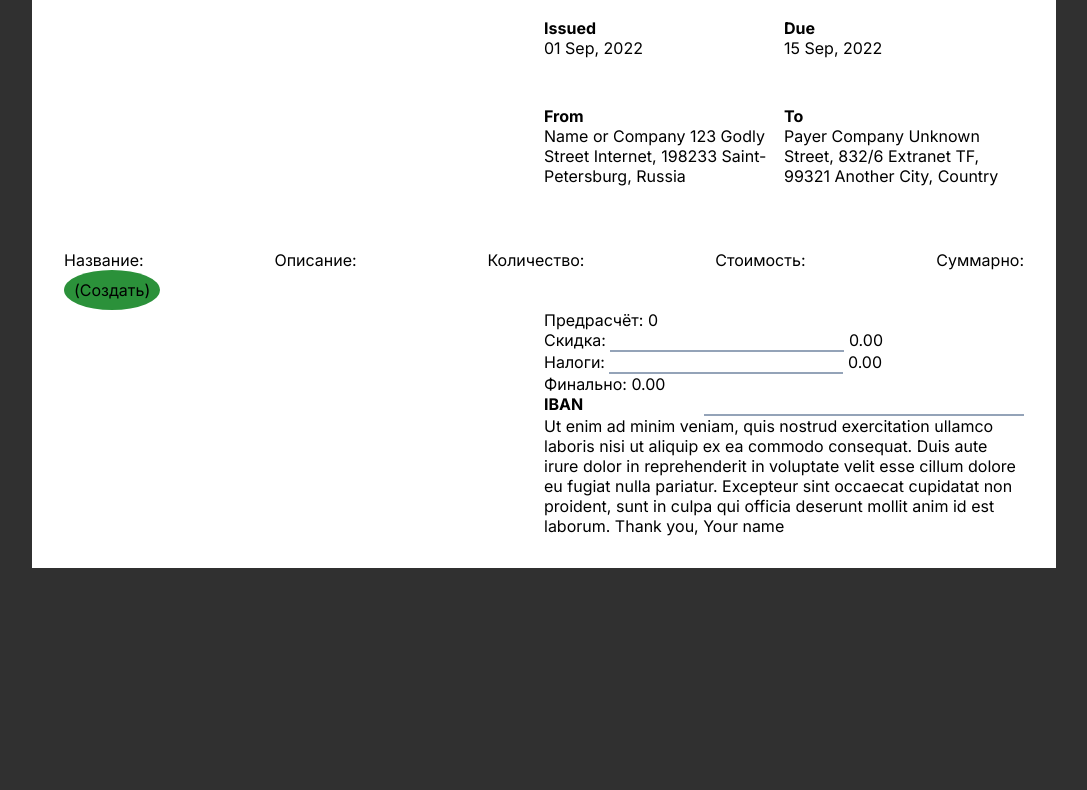
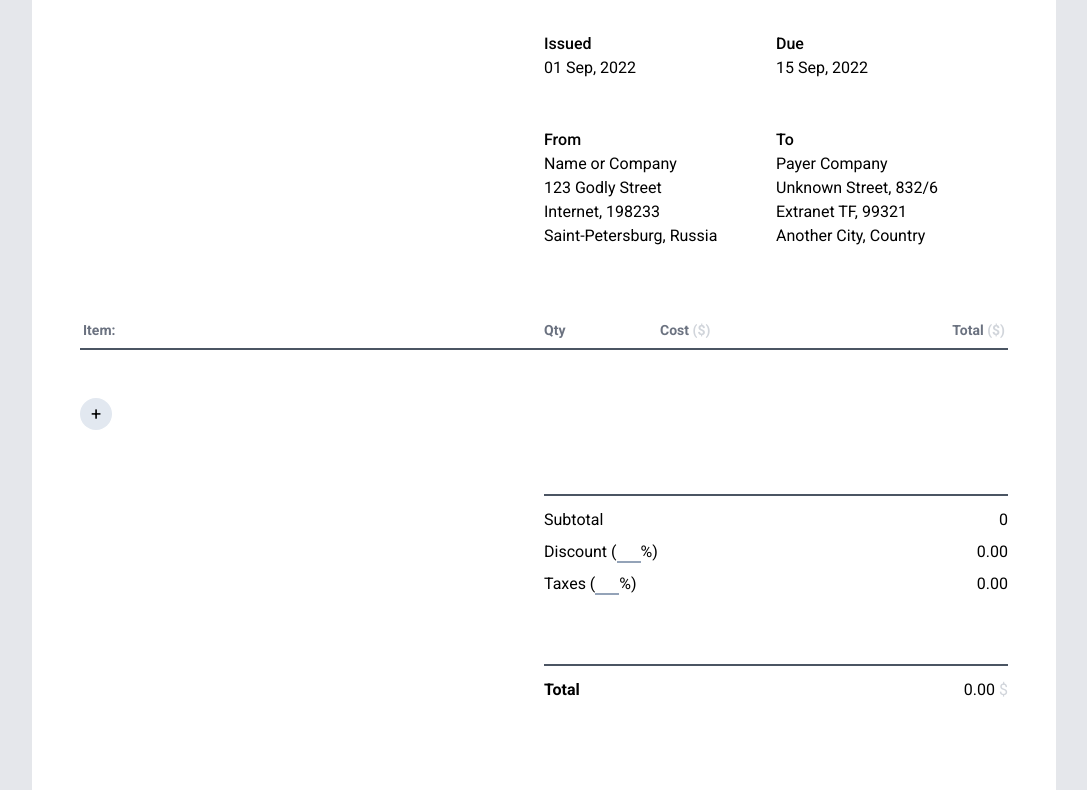
Before and after one commit to SomeArtem/my-invoice-app, a website built with Vite: page index.html in a window 1280 px wide. Shown: the part 116-906 px from the top of the page, without its empty margins (96-1183 px from the left). Before the commit the page ends 800 px from the top, so only its background shows below. Built offline with nearby package versions, Linux system fonts and the light colour scheme.

Commit message:
visual ok

```diff
--- a/Src/Components/TableItem.js
+++ b/Src/Components/TableItem.js
@@ -17,12 +17,14 @@ class TableItem {
     }
     render(ElemToInsert) {
         const itemMarkup = `
-        <div>${this.title}</div>
-        <div>${this.description}</div>
-        <div>${this.quantity}</div>
-        <div>${this.cost}</div>
-        <div>${this.total}</div>
-        <div style="display:none">${this.itemId}</div>
+        <div class="table__credentials">
+            <div class="table__title"><p>${this.title}</p></div>
+            <div class="table__description"><p>${this.description}</p></div>
+        </div>
+        <div class="table__qty"><p>${this.quantity}</p></div>
+        <div class="table__qty"><p>${this.cost}</p></div>
+        <div class="table__total"><p>${this.total}</p></div>
+        <div style="display:none"><p>${this.itemId}</p></div>
         `
         const tableItem = document.createElement('div');
         tableItem.innerHTML = itemMarkup;
--- a/Src/Components/TotalCalculator.js
+++ b/Src/Components/TotalCalculator.js
@@ -13,10 +13,31 @@ export default class TotalCalculator {
 
         const itemMarkup = `
         <div data-id="${DOM.others.TOTAL_CALCULATIONS}" class="total__calcucations">
-            <div>Предрасчёт: <span data-id="${DOM.others.SUBTOTAL}"></span> </div>
-            <div>Скидка: <input type="text" name="${DOM.others.DISCOUNT}" data-id="${DOM.others.DISCOUNT}"> <span data-id="${DOM.others.DISCOUNTDISP}">-</span></div>
-            <div>Налоги: <input type="text" name="${DOM.others.TAXES}" data-id="${DOM.others.TAXES}"> <span data-id="${DOM.others.TAXESDISP}">-</span></div>
-            <div>Финально: <span data-id="${DOM.others.TOTALMAXIMA}"></span> </div>
+            <div style="display:flex; flex-direction:row; justify-content:space-between; line-height:2rem">
+                <span>Subtotal</span>
+                <span data-id="${DOM.others.SUBTOTAL}"></span>
+            </div>
+            <div style="display:flex; flex-direction:row; justify-content:space-between; line-height:2rem">
+                <span>
+                    <label for="${DOM.others.DISCOUNT}">Discount</label>
+                    (<input style="width: 1.5rem; color: rgb(148,163,184);line-height: 1rem; padding-left: 0.2rem;" type="text" name="${DOM.others.DISCOUNT}" data-id="${DOM.others.DISCOUNT}">%)
+                </span>
+                <span data-id="${DOM.others.DISCOUNTDISP}">-</span>
+            </div>
+            <div style="display:flex; flex-direction:row; justify-content:space-between; line-height:2rem">
+                <span>
+                    <label for="${DOM.others.TAXES}">Taxes</label>
+                    (<input style="width: 1.5rem; color: rgb(148,163,184);line-height: 1rem; padding-left: 0.2rem;" type="text" name="${DOM.others.TAXES}" data-id="${DOM.others.TAXES}">%)
+                </span>
+                <span data-id="${DOM.others.TAXESDISP}">-</span>
+            </div>
+            <div style="margin-top:64px; padding-top: 0.5rem; display:flex; flex-direction:row; justify-content:space-between; line-height:2rem; border-top-width: 2px; border-top-style: solid; border-color: rgb(75,85,99);">
+                <span style="font-weight:700;">Total</span>
+                <span>
+                    <span data-id="${DOM.others.TOTALMAXIMA}"></span>
+                    <span class="dollar">$</span>
+                </span>
+            </div>
         </div>
         `;
         const totalCalcElem = document.createElement('div');
--- a/index.html
+++ b/index.html
@@ -17,7 +17,7 @@
         <div style="flex-basis: 50%;">
           <h1>Invoice</h1>
 
-          <div style="display: flex; flex-direction: row; margin-top: 3rem;">
+          <div style="display: flex; flex-direction: row; margin-top: 3rem; line-height: 1.5rem;">
             <div style="flex-basis: 50%;">
               <h4>Issued</h4>
               01 Sep, 2022
@@ -28,20 +28,20 @@
             </div>
           </div>
 
-          <div style="display: flex; flex-direction: row; margin-top: 3rem;">
+          <div style="display: flex; flex-direction: row; margin-top: 3rem; line-height: 1.5rem;">
             <div style="flex-basis: 50%;">
               <h4>From</h4>
-              Name or Company
-              123 Godly Street
-              Internet, 198233
-              Saint-Petersburg, Russia
+              Name or Company <br>
+              123 Godly Street <br>
+              Internet, 198233 <br>
+              Saint-Petersburg, Russia <br>
             </div>
             <div style="flex-basis: 50%;">
               <h4>To</h4>
-              Payer Company
-              Unknown Street, 832/6
-              Extranet TF, 99321
-              Another City, Country
+              Payer Company<br>
+              Unknown Street, 832/6<br>
+              Extranet TF, 99321<br>
+              Another City, Country<br>
             </div>
           </div>
         </div>
@@ -51,40 +51,44 @@
 
 
 
-      <div class="table__item" style="background-color: transparent; margin-top: 4rem;">
-        <div>Название:</div>
-        <div>Описание:</div>
-        <div>Количество:</div>
-        <div>Стоимость:</div>
-        <div>Суммарно:</div>
+      <div class="table__item" style="margin-top: 4rem; font-weight: 700; color: rgb(107,114,128); font-size: 0.875rem; line-height: 1.25rem; border-bottom-width: 2px; border-bottom-style: solid; border-color: rgb(75,85,99);">
+        <div class="table__credentials">
+          <div class="table__title"><p>Item:</p></div>
+        </div>
+        <div class="table__qty"><p>Qty</p></div>
+        <div class="table__qty"><p>Cost <span class="dollar">($)</span></p></div>
+        <div class="table__total"><p>Total <span class="dollar">($)</span></p></div>
       </div>
       <div data-id="table" style="position: relative;">
       </div>
 
 
-      <button data-id="create-button" data-info="создать" class="crud__button">(Создать)</button>
+      <button data-id="create-button" data-info="создать" class="crud__button">+</button>
       <!-- <div data-id="total-calcucations" class="total__calcucations" style="background-color: crimson;">
         <div>Предрасчёт: <span data-id="subtotal"></span> </div>
         <div>Скидка: <input type="text" name="discount" data-id="discount"> </div>
         <div>Финально: <span data-id="totalmaxima"></span> </div>
       </div> -->
 
-      <section data-id="totals-section">
+      <section data-id="totals-section" style="margin-top: 64px;">
         <!-- place to render totals -->
       </section>
 
 
-      <footer style="display: flex; flex-direction: row; justify-content: end;">
+      <footer style="display: flex; flex-direction: row; justify-content: end; margin-top: 9rem;">
         <div style="flex-basis: 50%;">
           <div style="display: flex; flex-direction: row; justify-content: space-between;">
             <b>IBAN</b>
             <span data-id="iban"></span>
           </div>
-          Ut enim ad minim veniam, quis nostrud exercitation ullamco laboris nisi ut aliquip ex ea commodo consequat. Duis aute irure dolor in reprehenderit in voluptate velit esse cillum dolore eu fugiat nulla pariatur. Excepteur sint occaecat cupidatat non proident, sunt in culpa qui officia deserunt mollit anim id est laborum.
-          Thank you,
-          Your name
+          <p style="margin-top: 16px; font-size: 0.875rem; line-height: 1.25rem; color: rgb(107,114,128);">
+            Ut enim ad minim veniam, quis nostrud exercitation ullamco laboris nisi ut aliquip ex ea commodo consequat. Duis aute irure dolor in reprehenderit in voluptate velit esse cillum dolore eu fugiat nulla pariatur. Excepteur sint occaecat cupidatat non proident, sunt in culpa qui officia deserunt mollit anim id est laborum.</p><br>
+            Thank you,<br>
+            Your name <br>
+
         </div>
       </footer>
+
 
 
 
--- a/style.css
+++ b/style.css
@@ -1,4 +1,6 @@
-@import url('https://fonts.googleapis.com/css2?family=Inter:wght@400;500;600;700&display=swap');
+/* @import url('https://fonts.googleapis.com/css2?family=Inter:wght@400;500;600;700&display=swap'); */
+@import url('https://fonts.googleapis.com/css2?family=Inter:wght@400;500;600;700&family=Roboto:wght@400;500;700;900&display=swap');
+
 
 
 :root {
@@ -6,7 +8,7 @@
   --black-text: rgb(0, 0, 0);
   --white-text: rgb(255, 255, 255);
 
-  --dark-background:rgb(48, 48, 48);
+  --dark-background:rgb(229,231,235);
   --white-background:rgb(255, 255, 255);
   --app-background:#33d84c;
   --hover-gray: rgba(148, 163, 184, 0.24)
@@ -23,7 +25,8 @@
 
 html{
   font-size: 16px;
-  font-family: 'Inter', sans-serif;
+  /* font-family: 'Inter', sans-serif; */
+  font-family: 'Roboto', sans-serif;
   background-color: var(--dark-background);
   color: var(--black-text);
   font-weight: 400;
@@ -46,7 +49,7 @@ button, input, optgroup, select, textarea {
 }
 
 h1,h2,h3,h4,h5{
-  font-weight: 700;
+  font-weight: 500;
 }
 h1{
   font-size: 2.75rem;
@@ -57,7 +60,7 @@ h1{
   position: relative;
   max-width: 80%;
   margin: 0 auto;
-  padding: 2rem;
+  padding: 3rem;
   background-color: var(--white-background);
 }
 
@@ -107,14 +110,19 @@ h1{
 }
 
 .crud__button{
-  background-color: #2b913a;
+  background-color: rgb(226,232,240);
+  margin-top: 48px;
   display: inline-block;
-  padding: 10px;
+  width: 2rem;
+  height: 2rem;
   border-radius: 50%;
   cursor: pointer;
+
+  font-size: 1.125rem;
+  line-height: 1.75rem;
 }
 .crud__button:hover{
-  background-color: #33d84c;
+  background-color: rgb(209,213,219);
 }
 .sdhsdhseh{
     position: absolute;
@@ -130,6 +138,10 @@ h1{
 }
 .total__calcucations{
   width: 50%;
+  padding-top: 8px;
+  border-top-width: 2px;
+  border-top-style: solid;
+  border-color: rgb(75,85,99);
 }
 .total__calcucations input{
   border-bottom: 2px solid var(--grey-text);
@@ -140,8 +152,39 @@ h1{
   flex-direction: row;
   width: 100%;
   justify-content: space-between;
+  padding: 8px 0;
   cursor: pointer;
+  border-bottom: 1px solid rgb(209,213,219);
+  align-items: center;
 }
+
+.dollar{
+  color: rgb(209,213,219);
+}
+
+.table__credentials{
+  width: 50%;
+  display: flex;
+  flex-direction: column;
+  padding-left: 3px;
+}
+.table__title{
+  font-weight: 700;
+}
+.table__description{
+  font-size: 0.75rem;
+  color: rgb(156,163,175);
+}
+.table__qty{
+  width: 12.5%;
+  text-align: start;
+}
+.table__total{
+  width: 25%;
+  text-align: end;
+  padding-right: 3px;
+}
+
 .table__item:hover{
   background-color: var(--hover-gray);
 }
```
